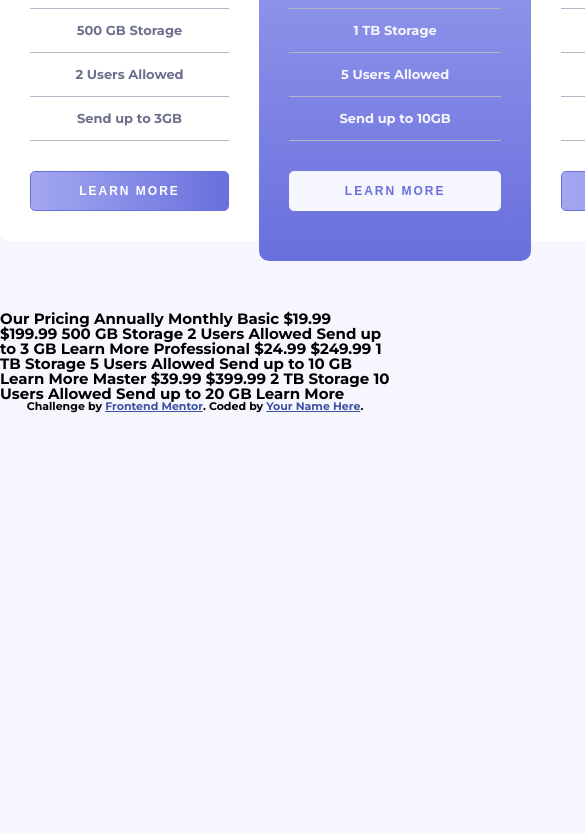
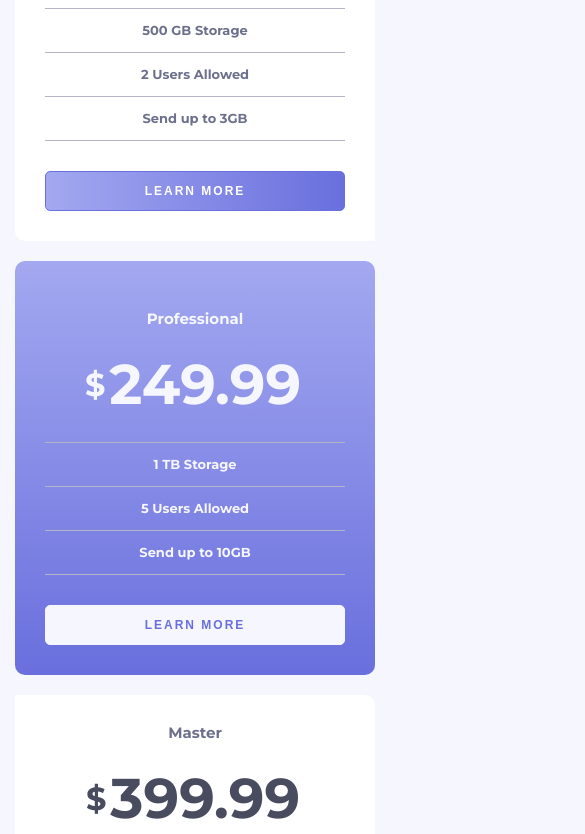
Before and after one commit to NiteArie/fm-pricing-component, a plain HTML site: page index.html in a window 390 px wide. Shown: the part 366-1200 px from the top of the page, 585 px wide, since content can reach past the window. Before the commit the page ends 844 px from the top, so only its background shows below. Drawn offline with Linux system fonts and the light colour scheme.

Commit message:
[Fea] Static Mobile UI

```diff
--- a/styles/style.css
+++ b/styles/style.css
@@ -178,3 +178,20 @@ body {
     background-color: transparent;
     color: hsl(240, 78%, 98%);
 }
+
+@media only screen and (max-width: 900px) {
+    .pricing {
+        max-width: 400px;
+        margin-left: auto;
+        margin-right: auto;
+        flex-direction: column;
+        align-items: stretch;
+    }
+
+}
+
+@media only screen and (max-width: 420px) {
+    .pricing {
+        max-width: 360px;
+    }
+}
```
